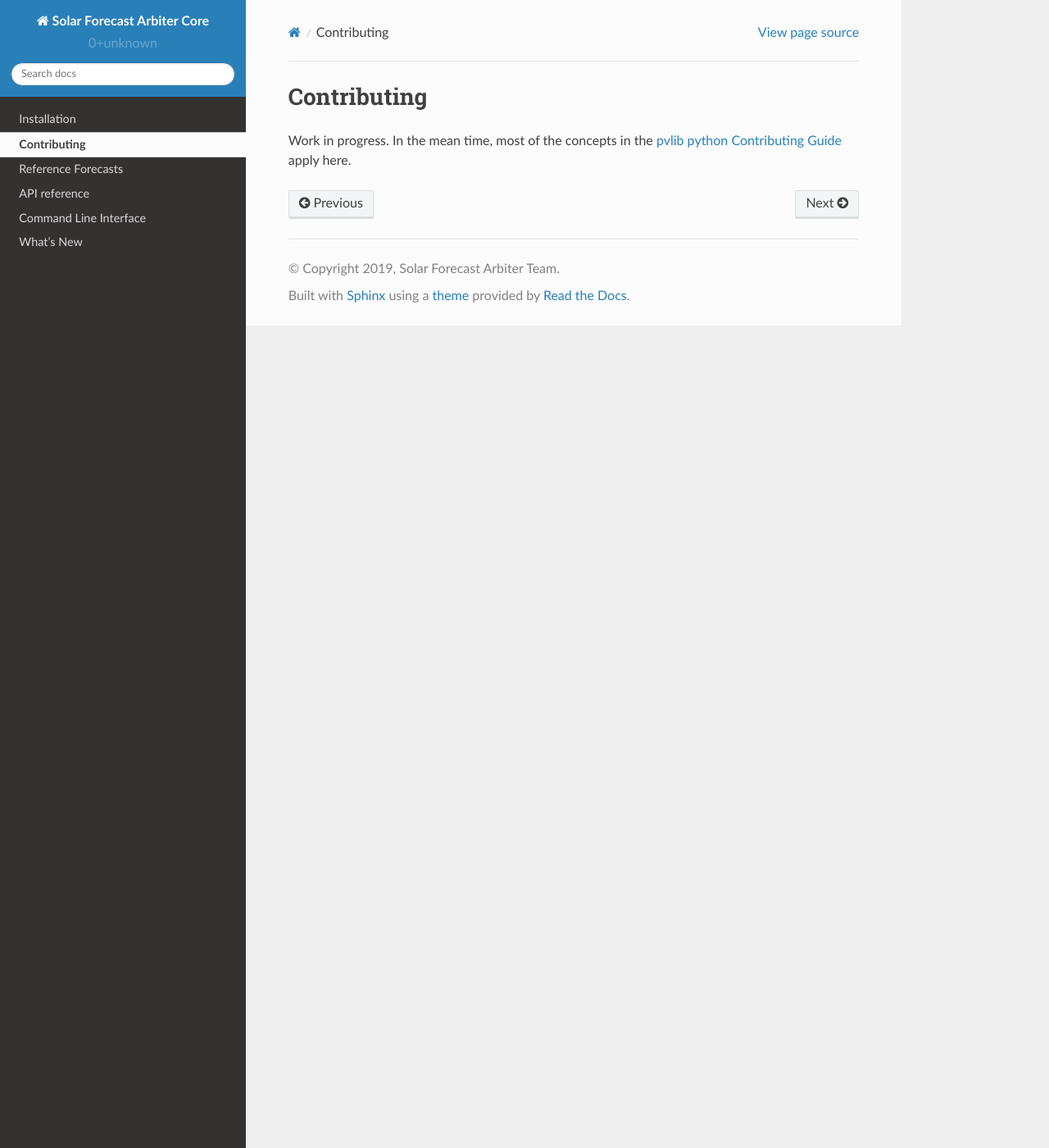
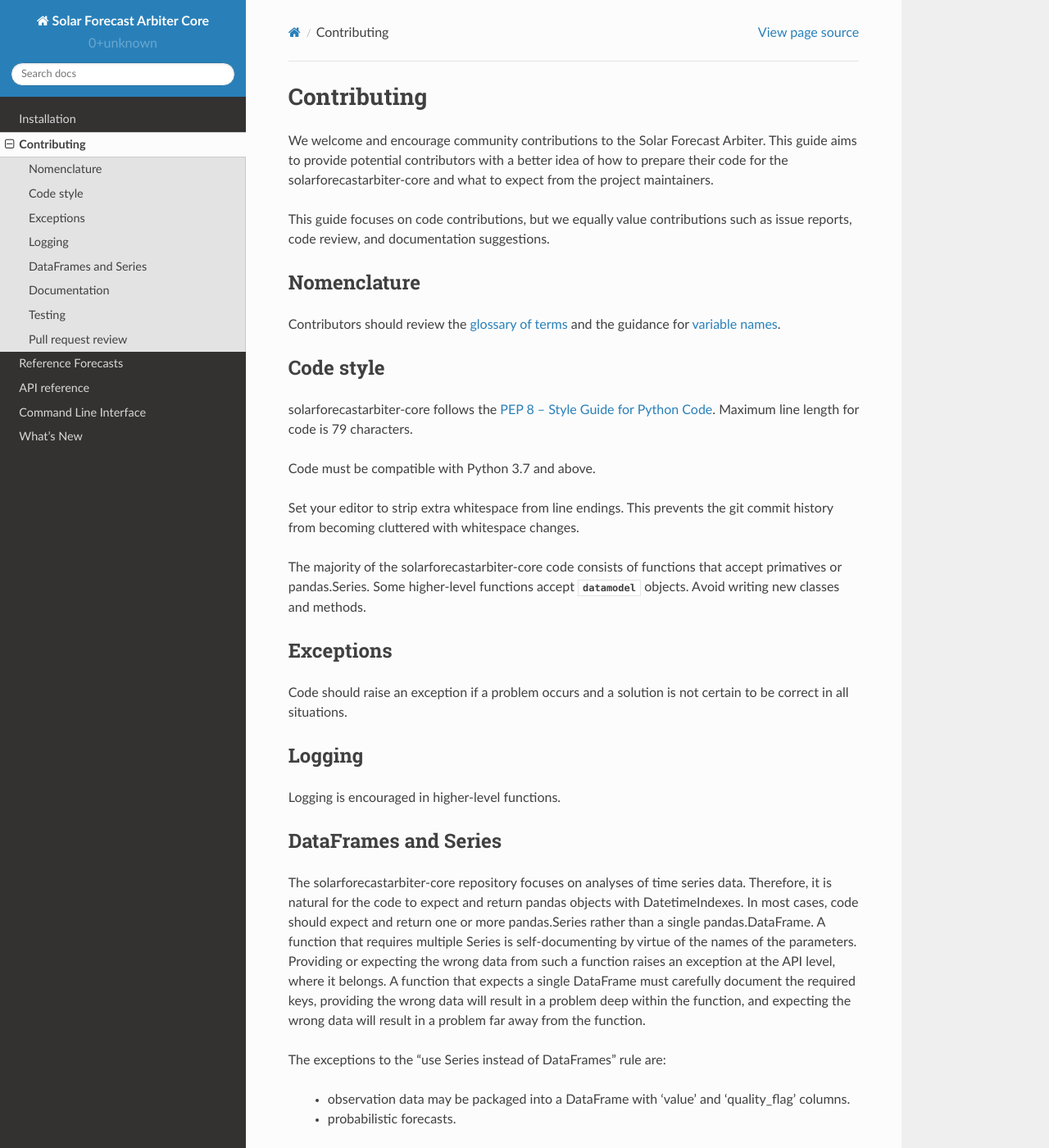
Before and after one commit to SolarArbiter/solarforecastarbiter-core, a Sphinx documentation site: the page built from docs/source/contributing.rst, in a window 1280 px wide and 1400 px high. Shown: the whole window at 82% size. Built offline with Sphinx 7.4.7 and the Read the Docs theme 2.0.0, drawn with Linux system fonts in a browser that asks for light colours; some of the changed text lies outside the part shown.

Commit message:
contributing

```diff
--- a/docs/source/contributing.rst
+++ b/docs/source/contributing.rst
@@ -3,6 +3,112 @@
 Contributing
 ============
 
-Work in progress. In the mean time, most of the concepts in the
-`pvlib python Contributing Guide <https://pvlib-python.readthedocs.io/en/latest/contributing.html>`_
-apply here.
+We welcome and encourage community contributions to the Solar Forecast
+Arbiter. This guide aims to provide potential contributors with a better
+idea of how to prepare their code for the solarforecastarbiter-core and
+what to expect from the project maintainers.
+
+This guide focuses on code contributions, but we equally value
+contributions such as issue reports, code review, and documentation
+suggestions.
+
+Nomenclature
+------------
+
+Contributors should review the `glossary of terms <https://github.com/SolarArbiter/solarforecastarbiter-core/wiki/Glossary>`_
+and the guidance for
+`variable names <https://github.com/SolarArbiter/solarforecastarbiter-core/wiki/Variable-names>`_.
+
+Code style
+----------
+
+solarforecastarbiter-core follows the `PEP 8 -- Style Guide for Python Code
+<https://www.python.org/dev/peps/pep-0008/>`_. Maximum line length for code
+is 79 characters.
+
+Code must be compatible with Python 3.7 and above.
+
+Set your editor to strip extra whitespace from line endings. This
+prevents the git commit history from becoming cluttered with whitespace
+changes.
+
+The majority of the solarforecastarbiter-core code consists of
+functions that accept primatives or pandas.Series. Some higher-level
+functions accept :py:mod:`~solarforecastarbiter.datamodel` objects.
+Avoid writing new classes and methods.
+
+Exceptions
+----------
+
+Code should raise an exception if a problem occurs and a solution is not
+certain to be correct in all situations.
+
+Logging
+-------
+
+Logging is encouraged in higher-level functions.
+
+DataFrames and Series
+---------------------
+
+The solarforecastarbiter-core repository focuses on analyses of time
+series data. Therefore, it is natural for the code to expect and return
+pandas objects with DatetimeIndexes. In most cases, code should expect
+and return one or more pandas.Series rather than a single
+pandas.DataFrame. A function that requires multiple Series is
+self-documenting by virtue of the names of the parameters. Providing or
+expecting the wrong data from such a function raises an exception at the
+API level, where it belongs. A function that expects a single DataFrame
+must carefully document the required keys, providing the wrong data will
+result in a problem deep within the function, and expecting the wrong
+data will result in a problem far away from the function.
+
+The exceptions to the "use Series instead of DataFrames" rule are:
+
+  * observation data may be packaged into a DataFrame with 'value' and
+    'quality_flag' columns.
+  * probabilistic forecasts.
+
+Documentation
+-------------
+
+Documentation must be written in
+`numpydoc format <https://numpydoc.readthedocs.io/>`_ format which is rendered
+using the `Sphinx Napoleon extension
+<https://www.sphinx-doc.org/en/master/usage/extensions/napoleon.html>`_.
+
+To build the docs locally, install the ``test`` dependencies specified in the
+`setup.py <https://github.com/SolarArbiter/solarforecastarbiter-core/blob/master/setup.py>`_
+file.
+
+Testing
+-------
+
+The vast majority of new or modified code requires contributors to write
+new tests.
+
+A pull request will automatically run the tests for you on a variety of
+platforms (Linux, Mac, Windows) and python versions. However, it is
+typically more efficient to run and debug the tests in your own local
+environment.
+
+To run the tests locally, install the ``test`` dependencies specified in the
+`setup.py <https://github.com/SolarArbiter/solarforecastarbiter-core/blob/master/setup.py>`_
+file. The unit tests may be run using::
+
+``pytest solarforecastarbiter``
+
+Pull request review
+-------------------
+
+The solarforecastarbiter-core maintainers and community members will
+review pull requests for all of the topics discussed above. GitHub will
+provide a checklist when creating a pull request. Feel free to submit a
+pull request before the work is complete.
+
+Please keep each contribution to as few lines of code as possible. We'd
+much rather review many short pull requests than one long pull request.
+
+See GitHub's
+`About pull requests <https://help.github.com/en/github/collaborating-with-issues-and-pull-requests/about-pull-requests>`_
+guide for more on the mechanics of the process.
--- a/docs/source/installation.rst
+++ b/docs/source/installation.rst
@@ -24,5 +24,6 @@
 
     pip install -r docs/requirements.txt
 
-.. todo::
-   possibly add more info from pvlib install docs
+If you want to install all requirements, use::
+
+    pip install -e .[all]
--- a/docs/source/whatsnew/1.0.0b2.rst
+++ b/docs/source/whatsnew/1.0.0b2.rst
@@ -34,6 +34,7 @@
 * Make API requests for probabilistic forecasts more efficient (:pull:`240`)
 * Create probabilistic reference forecasts using GEFS and automatically generate
   those values (:pull:`240`)
+* Expanded :ref:`contributing` guide. (:issue:`13`)
 
 
 Bug fixes
```
